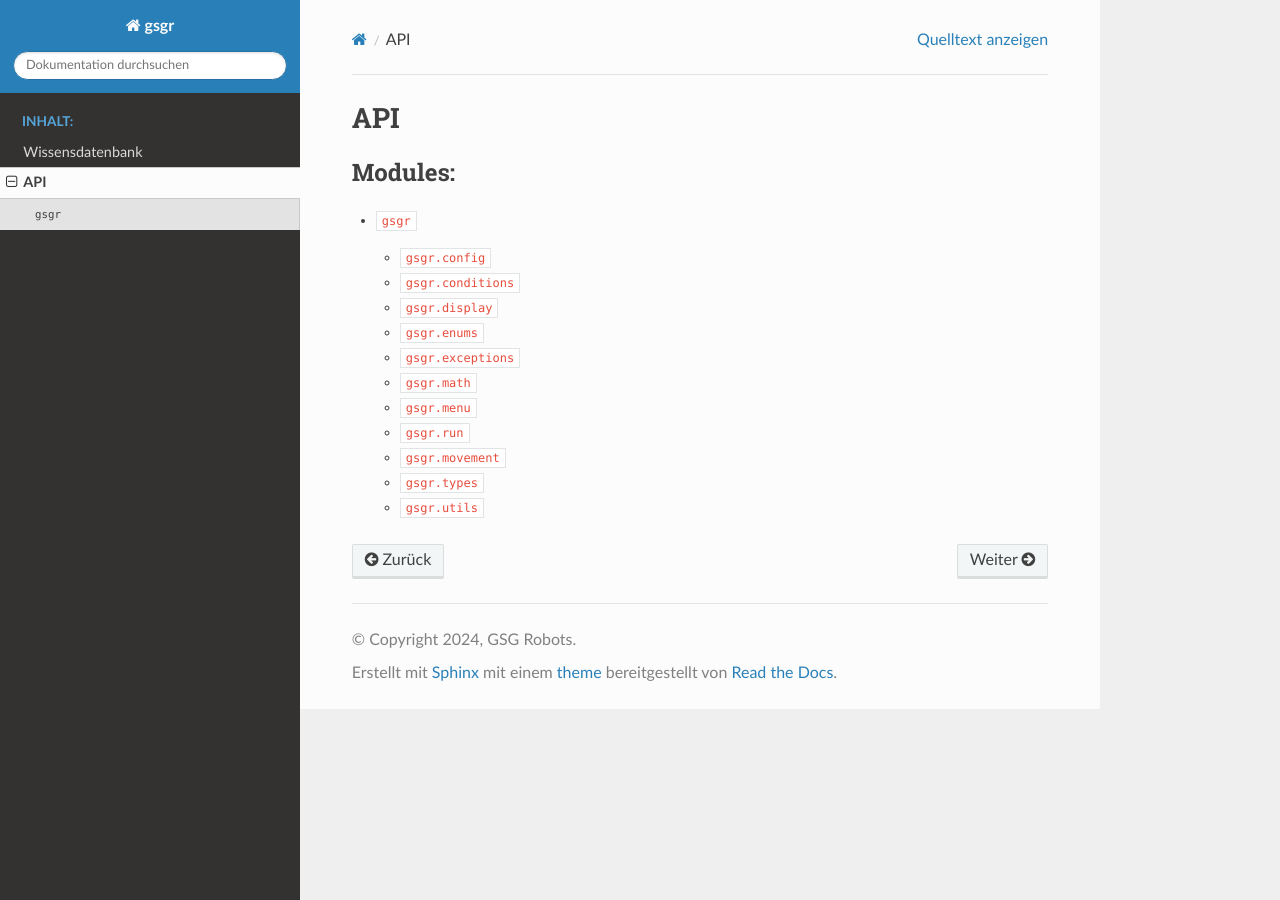
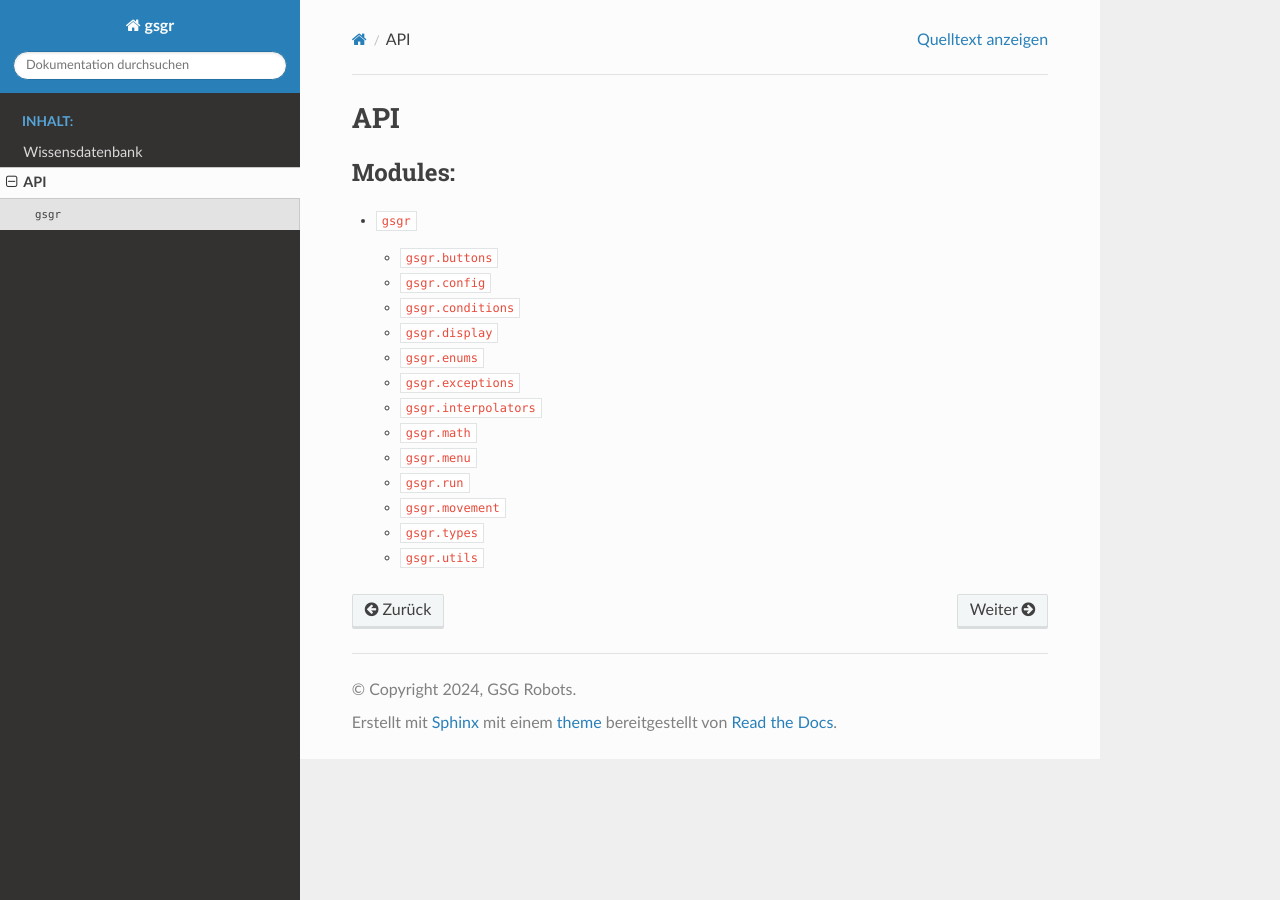
Before and after one commit to GSG-Robots/spike-prime-code, a Sphinx documentation site: the page built from docs/api/index.rst, in a window 1280 px wide. Built offline with Sphinx 7.4.7 and the Read the Docs theme 3.1.0, drawn with Linux system fonts in a browser that asks for light colours.

```diff
--- /dev/null
+++ b/docs/api/gsgr/buttons.rst
@@ -0,0 +1,6 @@
+``gsgr.buttons``
+===================
+
+.. automodule:: gsgr.buttons
+   :members:
+   :undoc-members:
--- a/docs/api/gsgr/index.rst
+++ b/docs/api/gsgr/index.rst
@@ -5,11 +5,13 @@
    :maxdepth: 1
    :caption: Submodules:
 
+   buttons
    config
    conditions
    display
    enums
    exceptions
+   interpolators
    math
    menu
    run
--- /dev/null
+++ b/docs/api/gsgr/interpolators.rst
@@ -0,0 +1,6 @@
+``gsgr.interpolators``
+======================
+
+.. automodule:: gsgr.interpolators
+   :members:
+   :undoc-members:
--- a/docs/api/index.rst
+++ b/docs/api/index.rst
@@ -1,5 +1,7 @@
 API
 ===
+
+.. gsgr/index
 
 .. toctree::
    :maxdepth: 2
```
